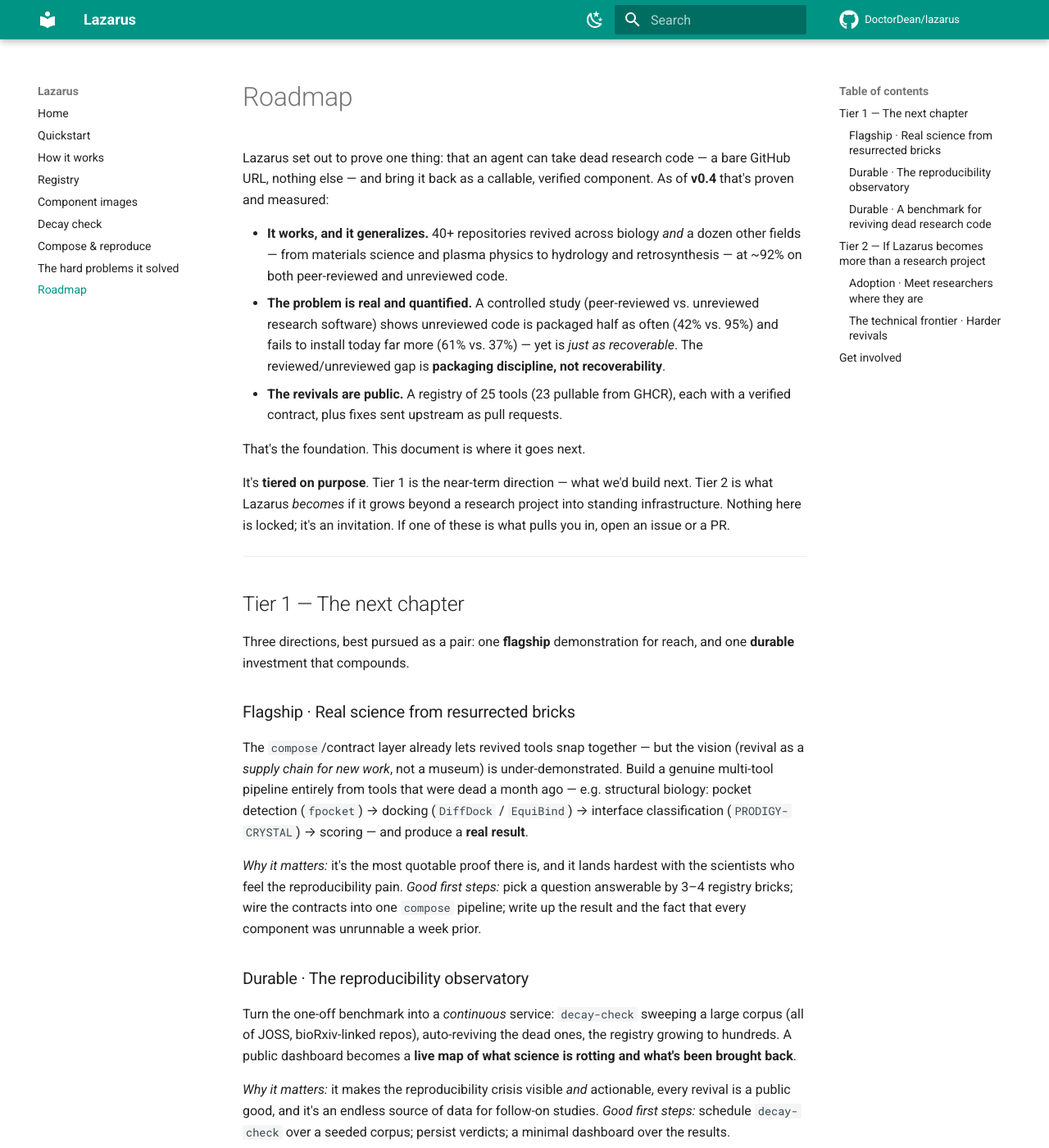
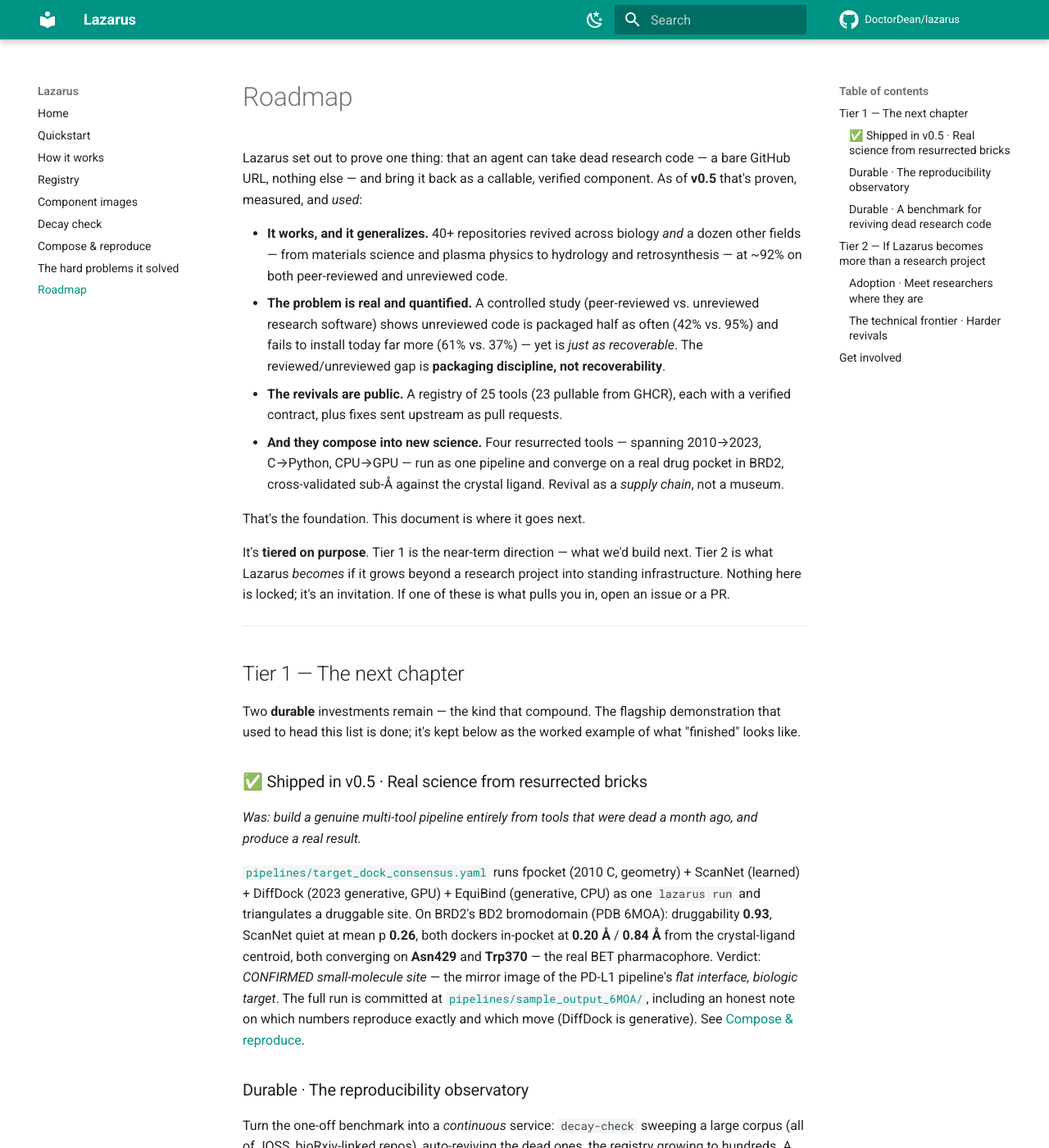
Before and after one commit to DoctorDean/lazarus, an MkDocs documentation site: the page built from docs/roadmap.md, in a window 1280 px wide and 1400 px high. Shown: the whole window at 82% size. Built offline with MkDocs 1.6.1 and Material for MkDocs 9.7.7, drawn with Linux system fonts in a browser that asks for light colours; comment, search, counter and statistics services are not loaded.

Commit message:
docs: refresh the roadmap for v0.5 — flagship shipped
The roadmap still opened "as of v0.4" and listed the flagship as work to pick
up, with good-first-steps for a pipeline that now exists. Anyone arriving from
the release note landed on a map pointing at a road already built.

Flagship keeps its section rather than being deleted — marked shipped, with the
BRD2 result and a link to the committed run, so the roadmap shows momentum and
what "finished" looks like here. Tier 1 is now the two durable tracks
(observatory, benchmark). Also fixes the README test count (91 -> 92).

Co-Authored-By: Claude Opus 5 (1M context) <noreply@anthropic.com>

```diff
--- a/docs/roadmap.md
+++ b/docs/roadmap.md
@@ -2,7 +2,7 @@
 
 Lazarus set out to prove one thing: that an agent can take dead research code — a bare
 GitHub URL, nothing else — and bring it back as a callable, verified component. As of
-**v0.4** that's proven and measured:
+**v0.5** that's proven, measured, and *used*:
 
 - **It works, and it generalizes.** 40+ repositories revived across biology *and* a dozen
   other fields — from materials science and plasma physics to hydrology and retrosynthesis —
@@ -13,6 +13,9 @@ GitHub URL, nothing else — and bring it back as a callable, verified component
   gap is **packaging discipline, not recoverability**.
 - **The revivals are public.** A registry of 25 tools (23 pullable from GHCR), each with a
   verified contract, plus fixes sent upstream as pull requests.
+- **And they compose into new science.** Four resurrected tools — spanning 2010→2023, C→Python,
+  CPU→GPU — run as one pipeline and converge on a real drug pocket in BRD2, cross-validated
+  sub-Å against the crystal ligand. Revival as a *supply chain*, not a museum.
 
 That's the foundation. This document is where it goes next.
 
@@ -24,20 +27,24 @@ here is locked; it's an invitation. If one of these is what pulls you in, open a
 
 ## Tier 1 — The next chapter
 
-Three directions, best pursued as a pair: one **flagship** demonstration for reach, and one
-**durable** investment that compounds.
+Two **durable** investments remain — the kind that compound. The flagship demonstration that used
+to head this list is done; it's kept below as the worked example of what "finished" looks like.
 
-### Flagship · Real science from resurrected bricks
-The `compose`/contract layer already lets revived tools snap together — but the vision (revival as
-a *supply chain for new work*, not a museum) is under-demonstrated. Build a genuine multi-tool
-pipeline entirely from tools that were dead a month ago — e.g. structural biology:
-pocket detection (`fpocket`) → docking (`DiffDock` / `EquiBind`) → interface classification
-(`PRODIGY-CRYSTAL`) → scoring — and produce a **real result**.
+### ✅ Shipped in v0.5 · Real science from resurrected bricks
+*Was: build a genuine multi-tool pipeline entirely from tools that were dead a month ago, and
+produce a real result.*
 
-*Why it matters:* it's the most quotable proof there is, and it lands hardest with the scientists
-who feel the reproducibility pain. *Good first steps:* pick a question answerable by 3–4 registry
-bricks; wire the contracts into one `compose` pipeline; write up the result and the fact that every
-component was unrunnable a week prior.
+[`pipelines/target_dock_consensus.yaml`](https://github.com/DoctorDean/lazarus/blob/main/pipelines/target_dock_consensus.yaml)
+runs fpocket (2010 C, geometry) + ScanNet (learned) + DiffDock (2023 generative, GPU) + EquiBind
+(generative, CPU) as one `lazarus run` and triangulates a druggable site. On BRD2's BD2
+bromodomain (PDB 6MOA): druggability **0.93**, ScanNet quiet at mean p **0.26**, both dockers
+in-pocket at **0.20 Å** / **0.84 Å** from the crystal-ligand centroid, both converging on
+**Asn429** and **Trp370** — the real BET pharmacophore. Verdict: *CONFIRMED small-molecule site* —
+the mirror image of the PD-L1 pipeline's *flat interface, biologic target*. The full run is
+committed at
+[`pipelines/sample_output_6MOA/`](https://github.com/DoctorDean/lazarus/tree/main/pipelines/sample_output_6MOA),
+including an honest note on which numbers reproduce exactly and which move (DiffDock is
+generative). See [Compose & reproduce](compose.md).
 
 ### Durable · The reproducibility observatory
 Turn the one-off benchmark into a *continuous* service: `decay-check` sweeping a large corpus (all
```
Also changed, not shown: README.md (+1 -1 lines).
